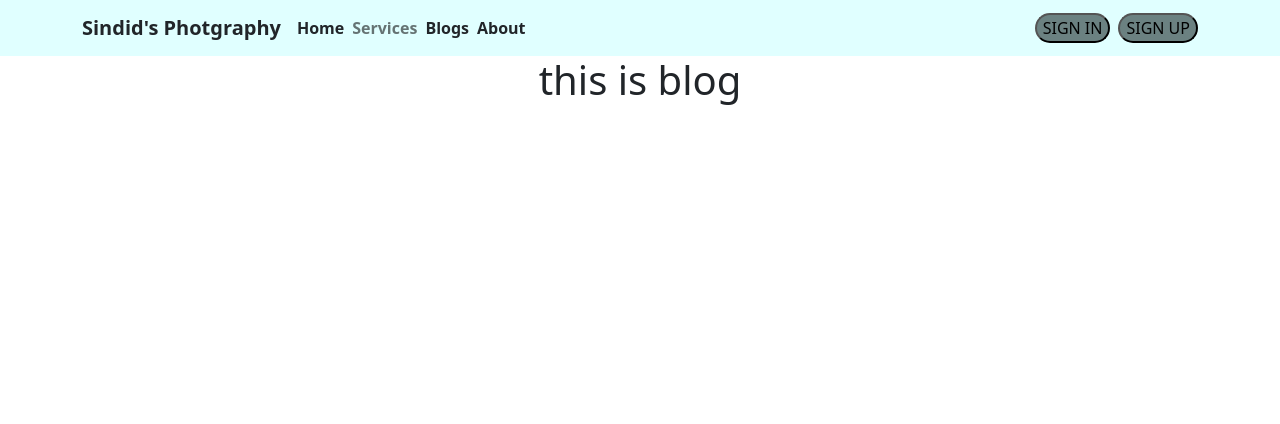
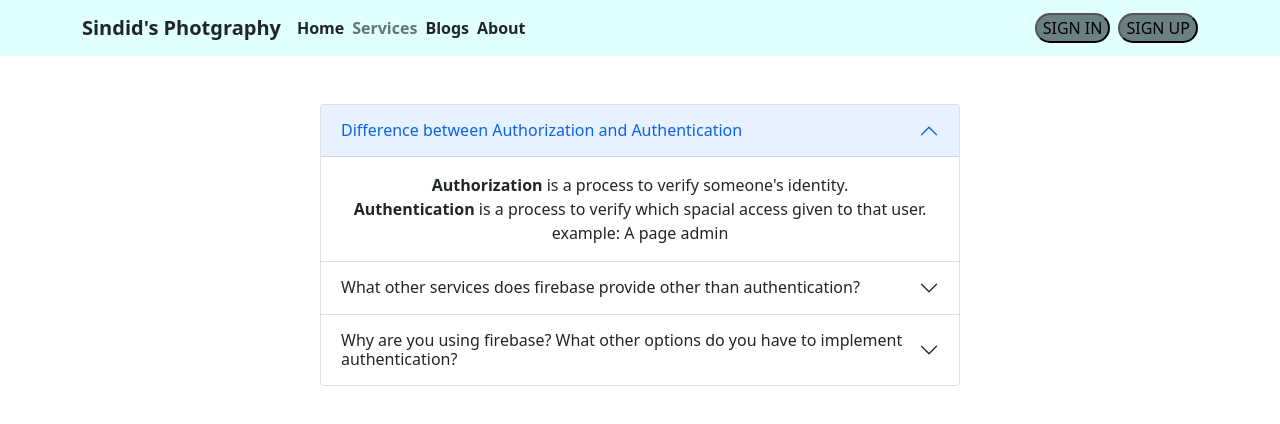
Before and after one commit to Fahadmohammad1/personal-photographer, a React (Create React App) app: page /blogs in a window 1280 px wide. Shown: the top 424 px of the page. Built offline with nearby package versions, Linux system fonts and the light colour scheme; no server answers.

Commit message:
almost complt

```diff
--- a/src/components/About/About.js
+++ b/src/components/About/About.js
@@ -3,7 +3,11 @@ import React from "react";
 const About = () => {
   return (
     <div>
-      <h1>this is about</h1>
+      <h1>Hi, Iam Fahad</h1>
+      <p>
+        Iam a student. I Want to be a MERN Stack Developer. I Daily work more
+        than 8 hours. My Goal is to be a good Developer in 2023
+      </p>
     </div>
   );
 };
--- a/src/components/Blogs/Blogs.js
+++ b/src/components/Blogs/Blogs.js
@@ -1,9 +1,49 @@
 import React from "react";
+import { Accordion } from "react-bootstrap";
 
 const Blogs = () => {
   return (
-    <div>
-      <h1>this is blog</h1>
+    <div className="w-50 mx-auto mt-5">
+      <Accordion defaultActiveKey="0">
+        <Accordion.Item eventKey="0">
+          <Accordion.Header>
+            Difference between Authorization and Authentication
+          </Accordion.Header>
+          <Accordion.Body>
+            <strong>Authorization</strong> is a process to verify someone's
+            identity.
+            <br />
+            <strong>Authentication</strong> is a process to verify which spacial
+            access given to that user. example: A page admin
+          </Accordion.Body>
+        </Accordion.Item>
+        <Accordion.Item eventKey="1">
+          <Accordion.Header>
+            {" "}
+            What other services does firebase provide other than authentication?
+          </Accordion.Header>
+          <Accordion.Body>
+            <strong>Firebase</strong> also provides Analytics, Cloud messaging,
+            Realtime database, Testlab, Performance
+          </Accordion.Body>
+        </Accordion.Item>
+        <Accordion.Item eventKey="2">
+          <Accordion.Header>
+            Why are you using firebase? What other options do you have to
+            implement authentication?
+          </Accordion.Header>
+          <Accordion.Body>
+            We are using <strong>firebase</strong> because of it has a strong
+            security system and it is very popular. Also it is handle by google.
+            <strong>Some alternative of firebase</strong>
+            <br />
+            <li>Back4App</li>
+            <li>Kuzzle</li>
+            <li>NativeScript</li>
+            <li>Flutter</li>
+          </Accordion.Body>
+        </Accordion.Item>
+      </Accordion>
     </div>
   );
 };
--- a/src/components/CheckOut/CheckOut.js
+++ b/src/components/CheckOut/CheckOut.js
@@ -3,7 +3,7 @@ import React from "react";
 const CheckOut = () => {
   return (
     <div>
-      <h1>this is checkout</h1>
+      <h1>Thank You for hire</h1>
     </div>
   );
 };
--- a/src/components/Header/Header.js
+++ b/src/components/Header/Header.js
@@ -62,7 +62,7 @@ const Header = () => {
             <Nav>
               {user ? (
                 <button
-                  className="rounded-pill fw-bold text-white"
+                  className="primary-btn rounded-pill fw-bold text-white"
                   onClick={() => {
                     signOut(auth);
                   }}
--- a/src/components/Service/Service.js
+++ b/src/components/Service/Service.js
@@ -13,7 +13,7 @@ const Service = ({ singlePackage }) => {
         <Card.Body>
           <Card.Title>{name}</Card.Title>
           <Card.Text>{description}</Card.Text>
-          <h5>{price}</h5>
+          <h5>Price : {price}</h5>
           <button
             className="w-100 primary-btn border-0"
             onClick={() => {
--- a/src/components/Services/Services.js
+++ b/src/components/Services/Services.js
@@ -10,10 +10,16 @@ const Services = () => {
       .then((data) => setPackages(data));
   }, []);
   return (
-    <div className="row row-cols-lg-3 w-100 mx-auto">
-      {packages.map((singlePackage) => (
-        <Service key={singlePackage.id} singlePackage={singlePackage}></Service>
-      ))}
+    <div>
+      <h1 className="mb-5">My Packages</h1>
+      <div className="row row-cols-lg-3 w-100 mx-auto">
+        {packages.map((singlePackage) => (
+          <Service
+            key={singlePackage.id}
+            singlePackage={singlePackage}
+          ></Service>
+        ))}
+      </div>
     </div>
   );
 };
```
Also changed, not shown: public/data.json (+8 -8 lines).
